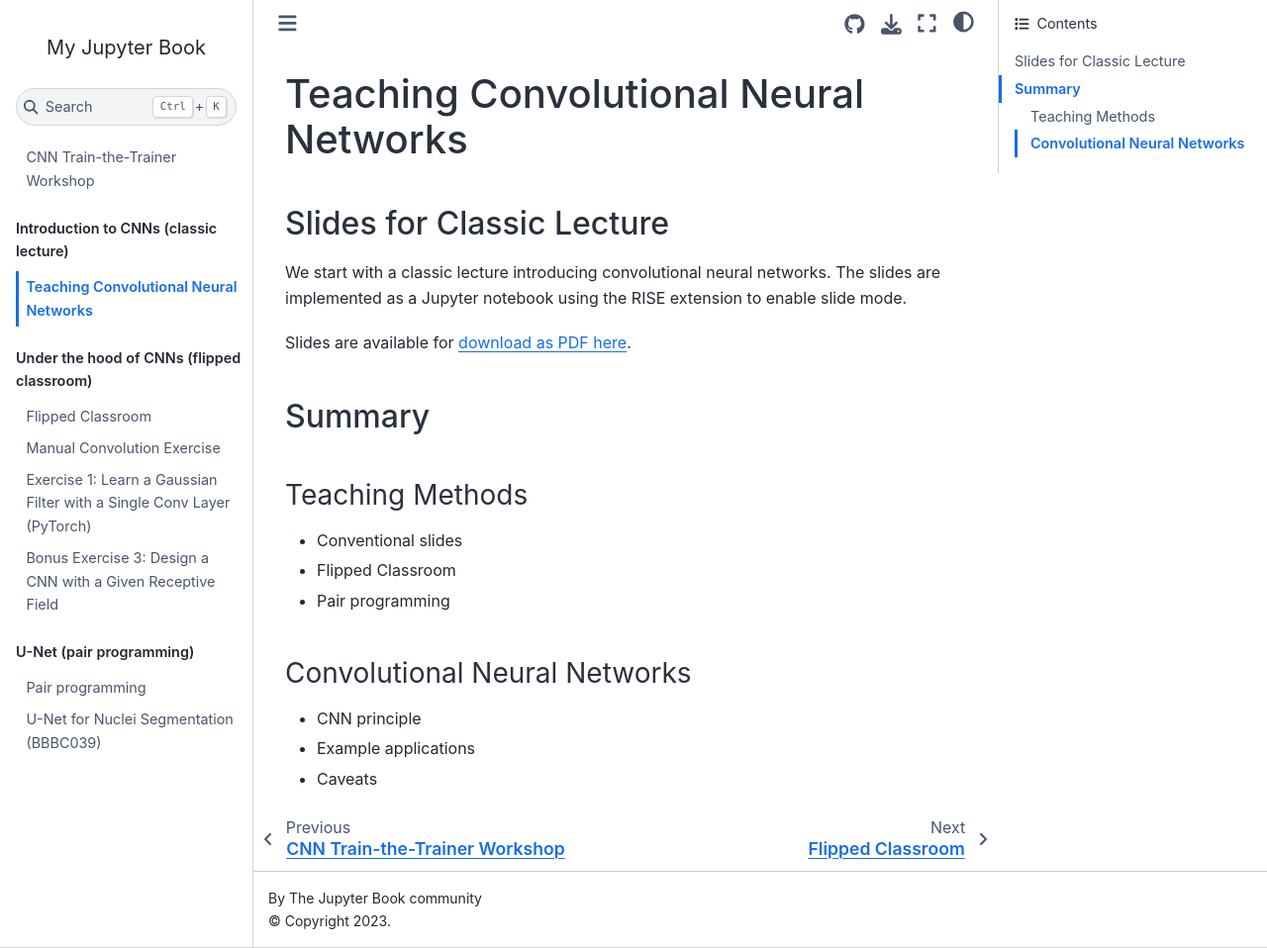
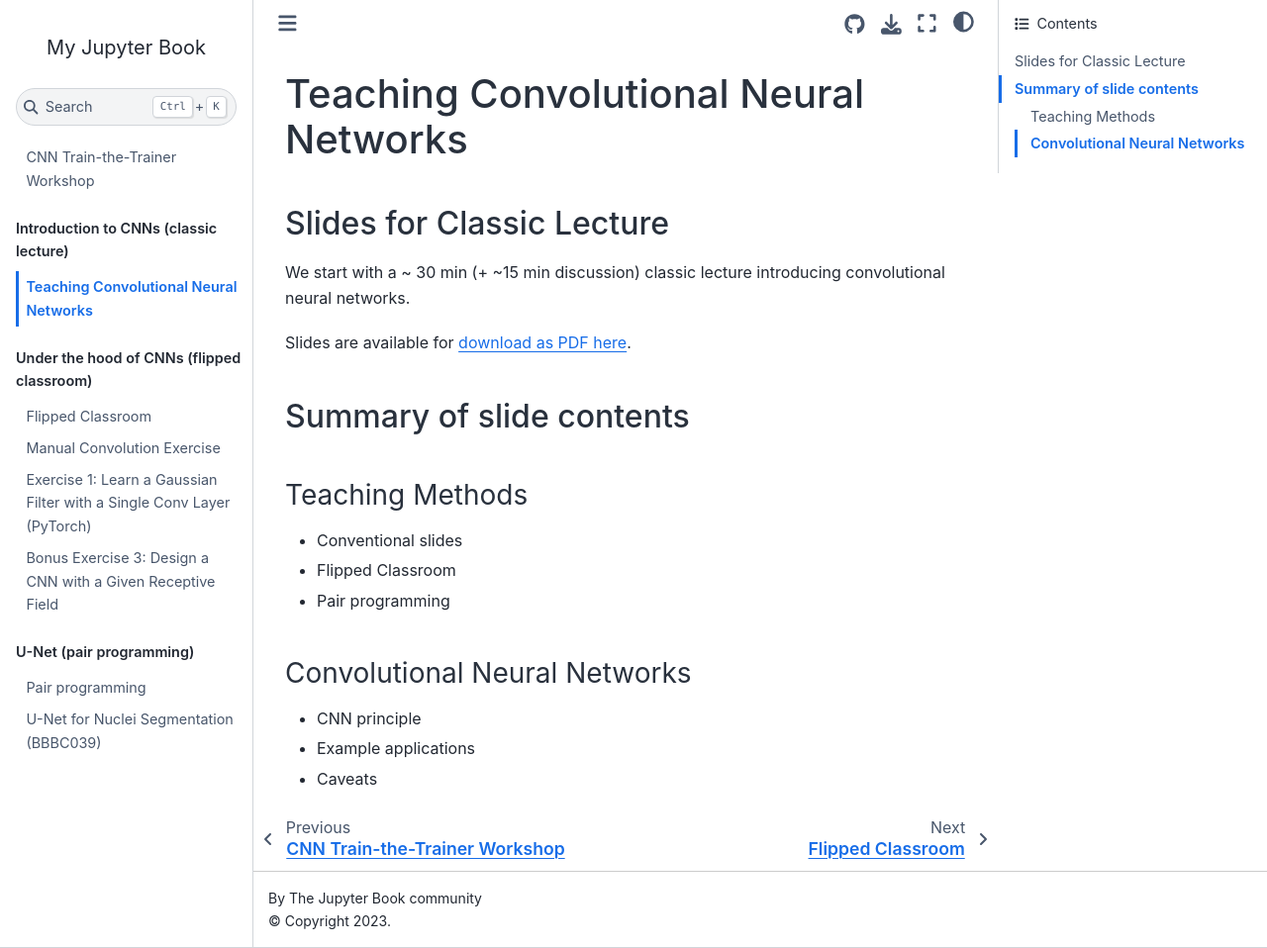
Before and after one commit to thawn/ttt-workshop-cnn, a Jupyter Book: the page built from book/slides/README.md, in a window 1280 px wide and 958 px high. Shown: the whole window at 99% size. Built offline with Jupyter Book 1.0.4 settings and Sphinx 7.4.7 and the Sphinx Book theme 1.1.4, drawn with Linux system fonts in a browser that asks for light colours; pages that are not in the unit, such as notebooks, are missing from menus.

```diff
--- a/book/slides/README.md
+++ b/book/slides/README.md
@@ -2,11 +2,11 @@
 
 ## Slides for Classic Lecture
 
-We start with a classic lecture introducing convolutional neural networks. The slides are implemented as a Jupyter notebook using the RISE extension to enable slide mode.
+We start with a ~ 30 min (+ ~15 min discussion) classic lecture introducing convolutional neural networks.
 
 Slides are available for [download as PDF here](https://github.com/thawn/ttt-workshop-cnn/blob/main/book/slides/TTT_CNN.pdf).
 
-## Summary
+## Summary of slide contents
 
 ### Teaching Methods
 
```
Also changed, not shown: book/flipped_classroom/README.md (+4 -0 lines), book/intro.md (+1 -1 lines), book/pair_programming/README.md (+1 -1 lines).
